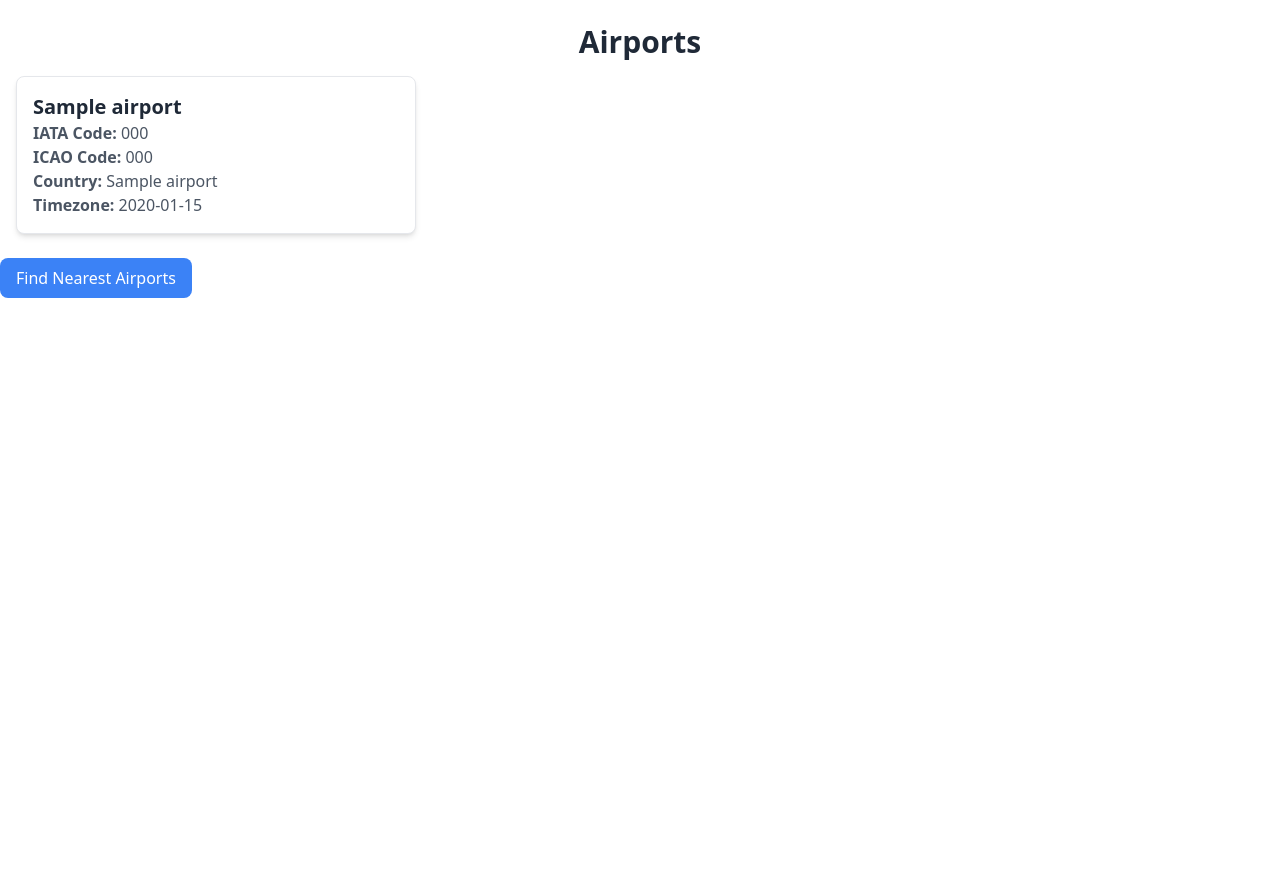
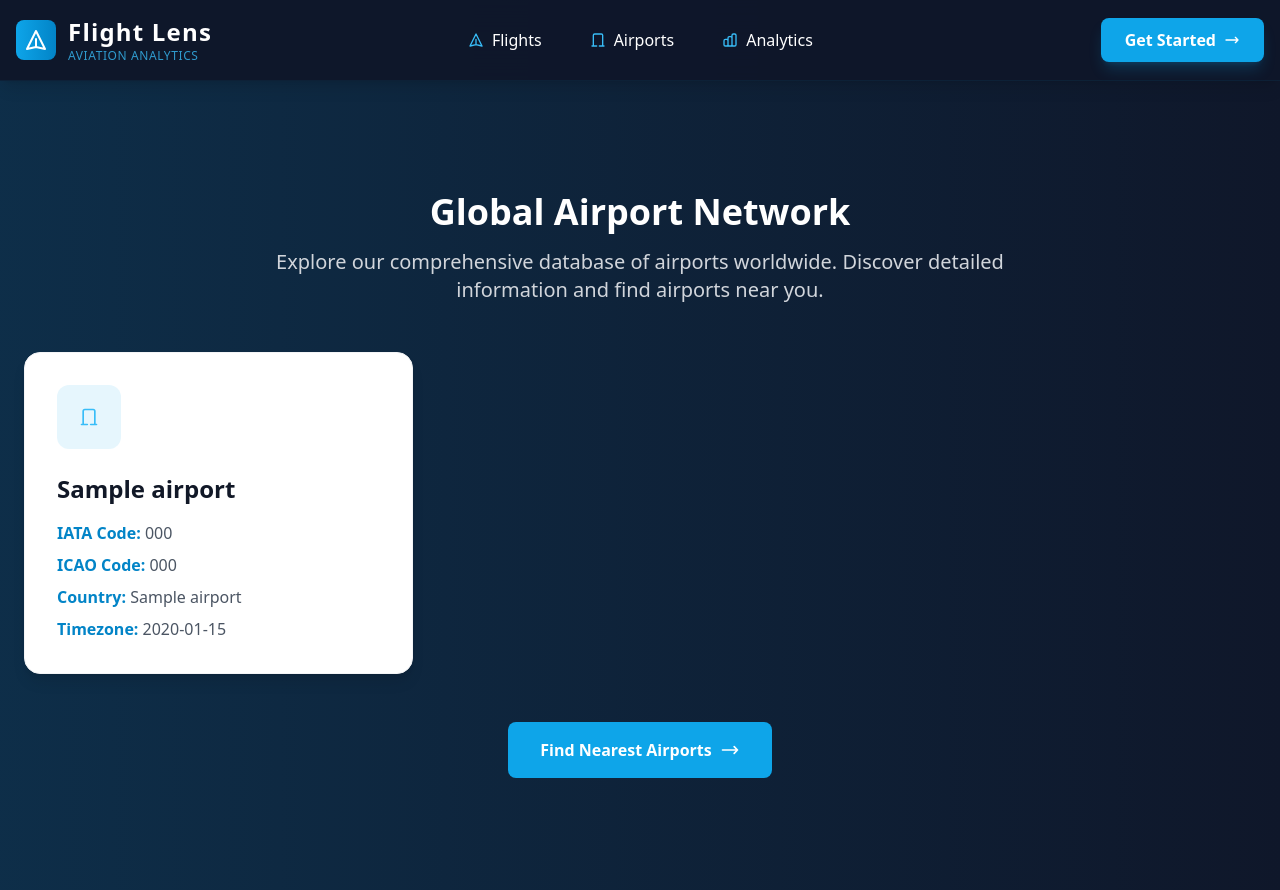
Before and after one commit to QASIM-LOKHANDWALA/FlightLens, a Django app: template airports/templates/airports/airport_home.html in a window 1280 px wide. Before the commit the page ends 298 px from the top, so only its background shows below. Run offline with Django 5.2, Linux system fonts and the light colour scheme; the template is opened without the code that fills it: most values are stand-ins (such as "Sample title", 1, 10 or a date in 2020); some libraries are stand-ins or nearby versions.

Commit message:
Redesign Airports Page v1.0

```diff
--- a/airports/templates/airports/airport_home.html
+++ b/airports/templates/airports/airport_home.html
@@ -1,59 +1,137 @@
 {% extends "layout.html" %}
 
 {% block content %}
-<div class="container mx-auto px-4 py-6">
-  <h1 class="text-3xl font-semibold text-center text-gray-800 mb-4">
-    Airports
-  </h1>
+<div class="relative min-h-screen overflow-hidden bg-gray-50">
+  <div class="absolute inset-0 bg-slate-900">
+    <div
+      class="absolute inset-0 bg-gradient-to-r from-sky-900/90 to-slate-900/90 opacity-50"
+    ></div>
+  </div>
 
+  <div class="relative z-10 container mx-auto px-6 py-16 mt-32">
+    <div class="text-center max-w-3xl mx-auto mb-12">
+      <h1 class="text-4xl font-bold text-white mb-4">Global Airport Network</h1>
+      <p class="text-xl text-gray-300">
+        Explore our comprehensive database of airports worldwide. Discover
+        detailed information and find airports near you.
+      </p>
+    </div>
+
+    <div class="grid grid-cols-1 md:grid-cols-2 lg:grid-cols-3 gap-8 mb-12">
+      {% for airport in airports %}
       <div
-    id="airportList"
-    class="grid grid-cols-1 md:grid-cols-2 lg:grid-cols-3 gap-6"
+        class="group bg-white rounded-2xl p-8 hover:bg-sky-50 transition-all duration-300 border border-gray-100 hover:border-sky-200 shadow-lg"
       >
-    {% for airport in airports %}
-    <div class="bg-white p-4 shadow-md rounded-lg border">
-      <h2 class="text-xl font-bold text-gray-800">
+        <div
+          class="w-16 h-16 bg-sky-500/10 rounded-xl flex items-center justify-center mb-6 group-hover:bg-sky-500/20 transition-colors"
+        >
+          <svg
+            class="w-5 h-5 text-sky-400"
+            fill="none"
+            stroke="currentColor"
+            viewBox="0 0 24 24"
+          >
+            <path
+              stroke-linecap="round"
+              stroke-linejoin="round"
+              stroke-width="2"
+              d="M19 21V5a2 2 0 00-2-2H7a2 2 0 00-2 2v16m14 0h2m-2 0h-5m-9 0H3m2 0h5"
+            />
+          </svg>
+        </div>
+        <h2 class="text-2xl font-semibold text-gray-900 mb-4">
           {{ airport.airport_name }}
         </h2>
-      <p class="text-gray-600">
-        <strong>IATA Code:</strong> {{ airport.iata_code }}
+        <div class="space-y-2 text-gray-600">
+          <p>
+            <strong class="text-sky-600">IATA Code:</strong> {{ airport.iata_code }}
           </p>
-      <p class="text-gray-600">
-        <strong>ICAO Code:</strong> {{ airport.icao_code }}
+          <p>
+            <strong class="text-sky-600">ICAO Code:</strong> {{ airport.icao_code }}
           </p>
-      <p class="text-gray-600">
-        <strong>Country:</strong> {{ airport.country_name }}
+          <p>
+            <strong class="text-sky-600">Country:</strong> {{ airport.country_name }}
           </p>
-      <p class="text-gray-600">
-        <strong>Timezone:</strong> {{ airport.timezone }}
+          <p>
+            <strong class="text-sky-600">Timezone:</strong> {{ airport.timezone }}
           </p>
+        </div>
       </div>
       {% endfor %}
     </div>
-</div>
+
+    <div class="text-center">
       <button
         onclick="getNearbyAirports()"
-  class="bg-blue-500 text-white px-4 py-2 rounded-lg"
+        class="inline-flex items-center px-8 py-4 rounded-lg bg-sky-500 text-white font-semibold hover:bg-sky-600 transition-all transform hover:scale-105"
       >
         Find Nearest Airports
+        <svg
+          class="w-5 h-5 ml-2"
+          fill="none"
+          stroke="currentColor"
+          viewBox="0 0 24 24"
+        >
+          <path
+            stroke-linecap="round"
+            stroke-linejoin="round"
+            stroke-width="2"
+            d="M17 8l4 4m0 0l-4 4m4-4H3"
+          />
+        </svg>
       </button>
+    </div>
 
-<div id="nearbyAirports" class="mt-4"></div>
+    <div id="nearbyAirports" class="mt-12 max-w-4xl mx-auto"></div>
+  </div>
+</div>
 
 <script>
   function getNearbyAirports() {
+    const nearbyContainer = document.getElementById("nearbyAirports");
+    nearbyContainer.innerHTML = `
+    <div class="flex justify-center items-center">
+      <svg class="animate-spin h-10 w-10 text-sky-500" fill="none" viewBox="0 0 24 24">
+        <circle class="opacity-25" cx="12" cy="12" r="10" stroke="currentColor" stroke-width="4"></circle>
+        <path class="opacity-75" fill="currentColor" d="M4 12a8 8 0 018-8V0C5.373 0 0 5.373 0 12h4zm2 5.291A7.962 7.962 0 014 12H0c0 3.042 1.135 5.824 3 7.938l3-2.647z"></path>
+      </svg>
+    </div>
+  `;
+
     if (navigator.geolocation) {
-      navigator.geolocation.getCurrentPosition((position) => {
+      navigator.geolocation.getCurrentPosition(
+        (position) => {
           let lat = position.coords.latitude;
           let lon = position.coords.longitude;
 
           fetch(`/airports/nearby/?lat=${lat}&lon=${lon}`)
             .then((response) => response.json())
             .then((data) => displayAirports(data))
-          .catch((error) => console.error("Error:", error));
+            .catch((error) => {
+              nearbyContainer.innerHTML = `
+            <div class="bg-red-100 border border-red-400 text-red-700 px-4 py-3 rounded relative" role="alert">
+              <strong class="font-bold">Error!</strong>
+              <span class="block sm:inline">Unable to fetch nearby airports. Please try again later.</span>
+            </div>
+          `;
             });
+        },
+        (error) => {
+          nearbyContainer.innerHTML = `
+        <div class="bg-yellow-100 border border-yellow-400 text-yellow-700 px-4 py-3 rounded relative" role="alert">
+          <strong class="font-bold">Location Access Denied!</strong>
+          <span class="block sm:inline">Please enable location services to find nearby airports.</span>
+        </div>
+      `;
+        }
+      );
     } else {
-      alert("Geolocation is not supported by this browser.");
+      nearbyContainer.innerHTML = `
+      <div class="bg-red-100 border border-red-400 text-red-700 px-4 py-3 rounded relative" role="alert">
+        <strong class="font-bold">Not Supported!</strong>
+        <span class="block sm:inline">Geolocation is not supported by this browser.</span>
+      </div>
+    `;
     }
   }
 
@@ -62,21 +140,51 @@
     container.innerHTML = "";
 
     if (data.length === 0) {
-      container.innerHTML = "<p>No airports found nearby.</p>";
+      container.innerHTML = `
+      <div class="bg-white rounded-2xl p-8 text-center border border-gray-100">
+        <p class="text-gray-600 text-xl">No airports found nearby.</p>
+      </div>
+    `;
       return;
     }
 
+    let airportsHtml = `
+    <div class="space-y-6">
+      <h3 class="text-2xl font-bold text-white text-center mb-6">Nearest Airports</h3>
+  `;
+
     data.forEach((airport) => {
-      let card = `
-            <div class="bg-white p-4 shadow-md rounded-lg border mb-2">
-                <h2 class="text-xl font-bold">${airport.name}</h2>
-                <p><strong>IATA:</strong> ${airport.iataCode}</p>
-                <p><strong>Country:</strong> ${airport.address.countryName}</p>
-                <p><strong>Distance:</strong> ${airport.distance.value} ${airport.distance.unit}</p>
+      airportsHtml += `
+      <div class="bg-white rounded-2xl p-6 hover:bg-sky-50 transition-all duration-300 border border-gray-100 hover:border-sky-200 shadow-lg">
+        <div class="flex items-center justify-between">
+          <div>
+            <h4 class="text-xl font-semibold text-gray-900 mb-2">${airport.name}</h4>
+            <div class="space-y-1 text-gray-600">
+              <p><strong class="text-sky-600">IATA:</strong> ${airport.iataCode}</p>
+              <p><strong class="text-sky-600">Country:</strong> ${airport.address.countryName}</p>
+              <p><strong class="text-sky-600">Distance:</strong> ${airport.distance.value} ${airport.distance.unit}</p>
+            </div>
+          </div>
+          <svg
+            class="w-5 h-5 text-sky-400"
+            fill="none"
+            stroke="currentColor"
+            viewBox="0 0 24 24"
+          >
+            <path
+              stroke-linecap="round"
+              stroke-linejoin="round"
+              stroke-width="2"
+              d="M19 21V5a2 2 0 00-2-2H7a2 2 0 00-2 2v16m14 0h2m-2 0h-5m-9 0H3m2 0h5"
+            />
+          </svg>
+        </div>
       </div>
     `;
-      container.innerHTML += card;
     });
+
+    airportsHtml += `</div>`;
+    container.innerHTML = airportsHtml;
   }
 </script>
 {% endblock %}
--- a/templates/layout.html
+++ b/templates/layout.html
@@ -7,8 +7,11 @@
     <script src="https://cdn.tailwindcss.com"></script>
   </head>
   <body class="bg-cloud-white text-jet-black">
-    {% comment %} {% include "navigation_bar.html" %}  {% endcomment %}
-    {% block content %}{% endblock %}
+    {% include "navigation_bar.html" %}
+
+    <main>
+      {% block content %}{% endblock %}
+    </main>
 
     <script>
       const mobileMenuButton = document.getElementById("mobile-menu-button");
```
Lines whose indentation alone changed are shown as unchanged.
